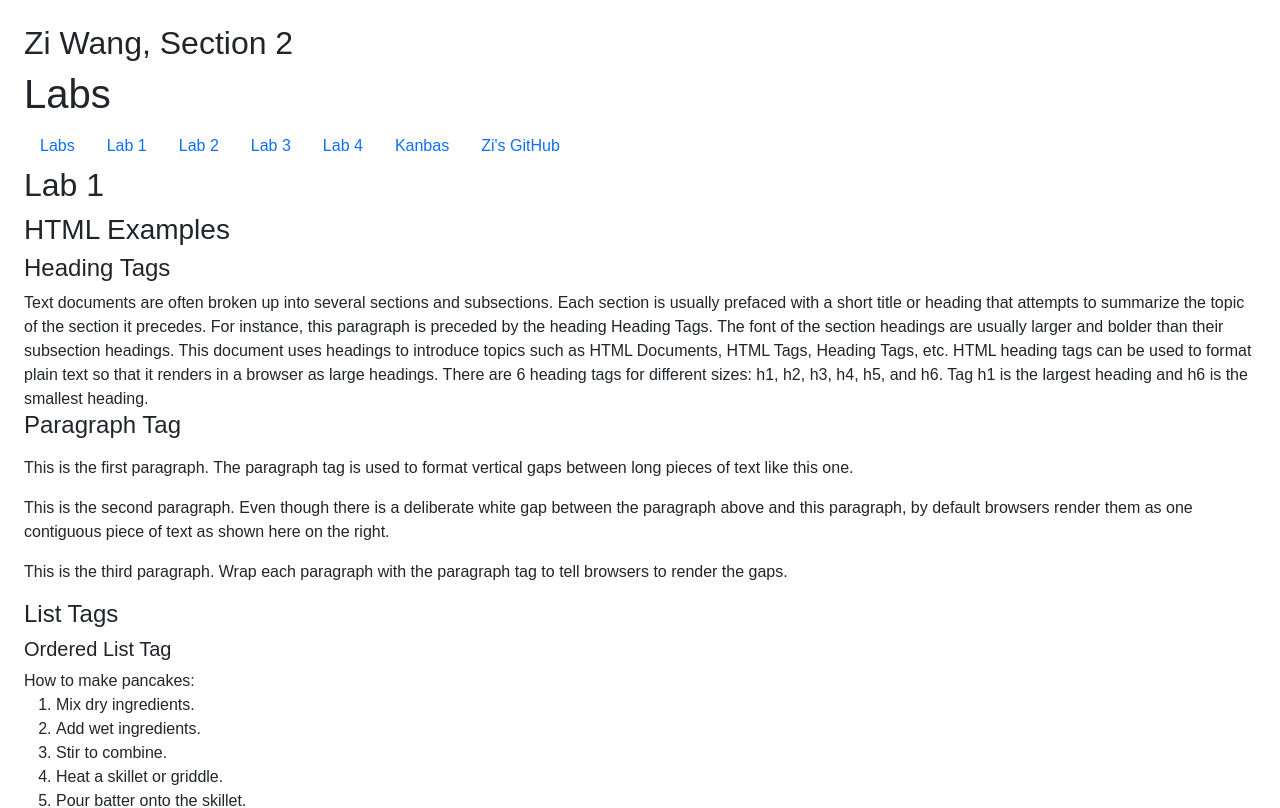
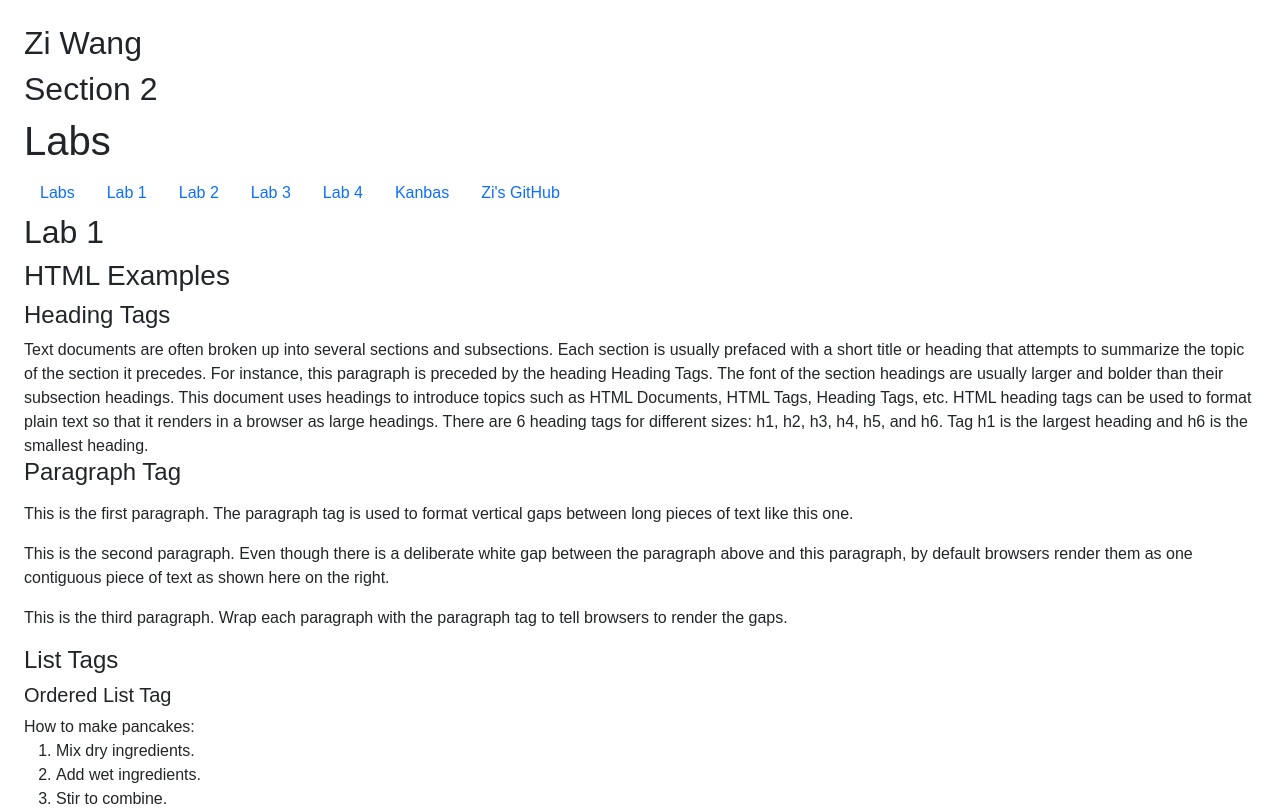
Before and after one commit to kingsleyz577/kanbas-react-web-app-5610-fa24, a React (Create React App) app: page /#/Labs in a window 1280 px wide. Shown: the top 808 px of the page. Built offline with nearby package versions, Linux system fonts and the light colour scheme.

Commit message:
a4 Redux wrong push for a3

```diff
--- a/src/Labs/index.tsx
+++ b/src/Labs/index.tsx
@@ -11,7 +11,8 @@ export default function Labs() {
   return (
     <Provider store={store}>
       <div className="m-4">
-        <h2>Zi Wang, Section 2</h2>
+        <h2>Zi Wang</h2>
+        <h2>Section 2</h2>
         <h1>Labs</h1>
         <TOC />
         <Routes>
```
